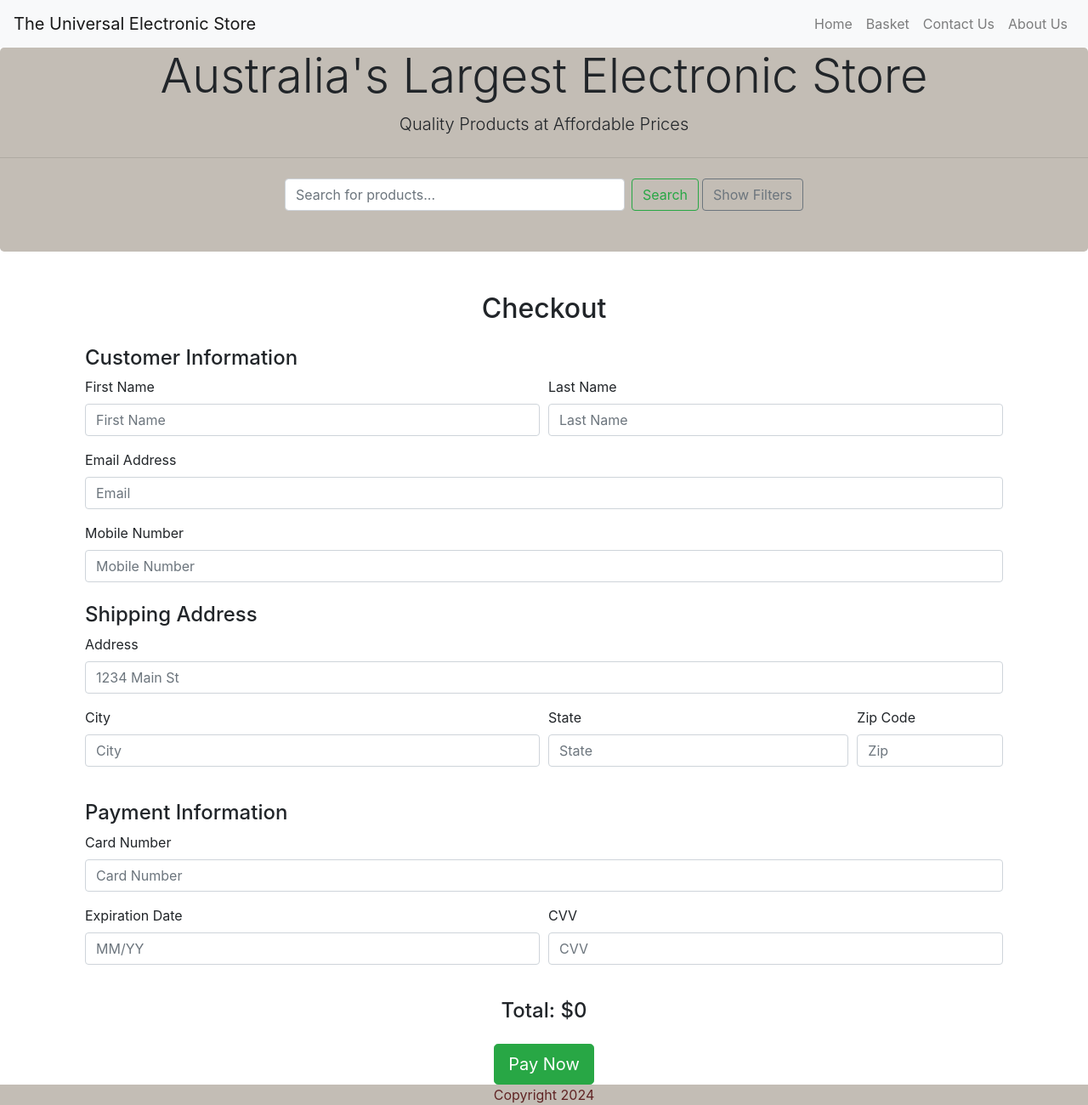
After one commit to aniketkhot/AssignmentRWD, a Flask app: page /checkout in a window 1280 px wide. The commit adds this page. Shown: the whole page at 85% size. Run offline with Flask 3, Linux system fonts and the light colour scheme.

Commit message:
all done

```diff
--- a/SAElectronis/model.py
+++ b/SAElectronis/model.py
@@ -1,7 +1,7 @@
 from . import db
 from datetime import date
 
-# Many-to-Many Association Table for Orders and Products
+
 order_products = db.Table(
     'order_products',
     db.Column('order_id', db.Integer, db.ForeignKey('orders.order_id'), primary_key=True),
@@ -25,6 +25,7 @@ class Product(db.Model):
     battery = db.Column(db.String(50), nullable=True)
     release_date = db.Column(db.Date, default=date.today)
     image = db.Column(db.String(100), nullable=True)
+    brand_name = db.Column(db.String(50),nullable= True)
 
     def __repr__(self):
         return f"<Product {self.product_id}: {self.name}, Price: {self.price}>"
@@ -34,7 +35,7 @@ class Order(db.Model):
     __tablename__ = 'orders'
 
     order_id = db.Column(db.Integer, primary_key=True)
-    product_quantity_limit = db.Column(db.Integer, nullable=False)
+    product_quantity = db.Column(db.Integer, nullable=False)
     total_cost = db.Column(db.Float, nullable=True)
     products = db.relationship('Product', secondary=order_products, backref='orders')
     def __repr__(self):
--- a/SAElectronis/static/css/styles.css
+++ b/SAElectronis/static/css/styles.css
@@ -49,6 +49,12 @@
   padding: 10px;
   border-radius: 5px;
   padding-top: 40px;
-.footer-para{
+}
+  .footer-para{
   margin: 0;
 }
+
+#filterSection .btn {
+  min-width: 150px;
+  font-size: 1rem;
+}
--- a/SAElectronis/templates/base.html
+++ b/SAElectronis/templates/base.html
@@ -1,27 +1,22 @@
 <!DOCTYPE html>
 <html lang="en">
+
 <head>
   <meta charset="UTF-8" />
   <meta name="viewport" content="width=device-width, initial-scale=1.0" />
   <title>Universal e-store</title>
-    <!-- Bootstrap CSS -->
-    <link rel="stylesheet" href="https://cdn.jsdelivr.net/npm/bootstrap@4.6.2/dist/css/bootstrap.min.css" integrity="sha384-xOolHFLEh07PJGoPkLv1IbcEPTNtaed2xpHsD9ESMhqIYd0nLMwNLD69Npy4HI+N" crossorigin="anonymous">
+
+  <link rel="stylesheet" href="https://cdn.jsdelivr.net/npm/bootstrap@4.6.2/dist/css/bootstrap.min.css"
+    integrity="sha384-xOolHFLEh07PJGoPkLv1IbcEPTNtaed2xpHsD9ESMhqIYd0nLMwNLD69Npy4HI+N" crossorigin="anonymous">
 
   <link rel="stylesheet" href="{{ url_for('static', filename='css/styles.css') }}">
 </head>
 
 <body>
-    <nav class="navbar navbar-expand-lg navbar-light bg-light">
+  <nav class="navbar navbar-expand-lg navbar-light bg-light sticky-top">
     <a class="navbar-brand" href="#">The Universal Electronic Store</a>
-      <button
-        class="navbar-toggler"
-        type="button"
-        data-toggle="collapse"
-        data-target="#navbarNav"
-        aria-controls="navbarNav"
-        aria-expanded="false"
-        aria-label="Toggle navigation"
-      >
+    <button class="navbar-toggler" type="button" data-toggle="collapse" data-target="#navbarNav"
+      aria-controls="navbarNav" aria-expanded="false" aria-label="Toggle navigation">
       <span class="navbar-toggler-icon"></span>
     </button>
     <div class="collapse navbar-collapse">
@@ -30,66 +25,83 @@
           <a class="nav-link" href="{{ url_for('main.index') }}">Home</a>
         </li>
         <li class="nav-item">
-            <a class="nav-link" href="{{ url_for('main.basket') }}">Basket</a>
+          <a class="nav-link" href="{{ url_for('main.basket') }}">
+            Basket
+            {% if g.basket_quantity > 0 %}
+              <span class="badge badge-danger">{{ g.basket_quantity }}</span>
+            {% endif %}
+          </a>
+        </li>
+        <li class="nav-item">
+          <a class="nav-link" href="{{ url_for('main.contact') }}">Contact Us</a>
+        </li>
+        <li class="nav-item">
+          <a class="nav-link" href="{{ url_for('main.about') }}">About Us</a>
         </li>
       </ul>
     </div>
 </nav>
+
 
   <div class="jumbotron text-center">
     <h1 class="display-4">Australia's Largest Electronic Store</h1>
     <p class="lead">Quality Products at Affordable Prices</p>
     <hr class="my-4" />
 
-      <!-- Search Form -->
+
     <div class="d-flex justify-content-center mb-3">
       <form class="form-inline" action="{{ url_for('main.index') }}" method="GET">
-          <input
-            class="form-control mr-sm-2"
-            type="search"
-            name="search"
-            placeholder="Search for products..."
-          />
+        <input class="form-control mr-sm-2" type="search" name="search" placeholder="Search for products..." />
         <button class="btn btn-outline-success" type="submit">Search</button>
       </form>
+      <button class="btn btn-outline-secondary ml-1" type="button" data-toggle="collapse" data-target="#filterSection"
+        aria-expanded="false" aria-controls="filterSection">
+        Show Filters
+      </button>
     </div>
 
-      <!-- Filter Section Toggle Button -->
-      <button
-        class="btn btn-secondary mb-3"
-        type="button"
-        data-toggle="collapse"
-        data-target="#filterSection"
-        aria-expanded="false"
-        aria-controls="filterSection"
-      >
-        Show Filters
+
+    <div class="collapse" id="filterSection">
+      <div class="d-flex justify-content-center mt-3">
+
+        <a href="{{ url_for('main.index', sort='low_to_high') }}" class="btn btn-outline-secondary mx-2">Price Low to
+          High</a>
+        <a href="{{ url_for('main.index', sort='high_to_low') }}" class="btn btn-outline-secondary mx-2">Price High to
+          Low</a>
+
+        <!-- Brand Dropdown -->
+        <div class="btn-group mx-2">
+          <button type="button" class="btn btn-outline-secondary dropdown-toggle" data-toggle="dropdown"
+            aria-haspopup="true" aria-expanded="false">
+            Brand
           </button>
+          <div class="dropdown-menu">
+            <a class="dropdown-item" href="{{ url_for('main.index', brand='Samsung') }}">Samsung</a>
+            <a class="dropdown-item" href="{{ url_for('main.index', brand='Apple') }}">Apple</a>
+            <a class="dropdown-item" href="{{ url_for('main.index', brand='Sony') }}">Sony</a>
+          </div>
 
-      <!-- Filter Section Content -->
-      <div class="collapse" id="filterSection">
-        <div class="card card-body">
-          <h5>Filter by:</h5>
-          <div class="row">
-            <!-- Sort Options -->
-            <div class="col-md-6 mb-2">
-              <h6>Price</h6>
-              <a class="btn btn-link" href="{{ url_for('main.index', sort='high_to_low') }}">High to Low</a>
-              <a class="btn btn-link" href="{{ url_for('main.index', sort='low_to_high') }}">Low to High</a>
+
         </div>
-            <!-- Brand Filter -->
-            <div class="col-md-6 mb-2">
-              <h6>Brand</h6>
-              <form action="{{ url_for('main.index') }}" method="GET">
-                <input type="hidden" name="sort" value="{{ request.args.get('sort') }}">
-                <input class="form-control" type="text" name="brand" placeholder="Enter brand name..." />
-                <button class="btn btn-primary mt-2" type="submit">Apply</button>
-              </form>
+        <!-- Recent Launches Dropdown -->
+        <div class="btn-group mx-2">
+          <button type="button" class="btn btn-outline-secondary dropdown-toggle" data-toggle="dropdown"
+            aria-haspopup="true" aria-expanded="false">
+            Recent Launches
+          </button>
+          <div class="dropdown-menu">
+            <a class="dropdown-item" href="{{ url_for('main.index', recent_launches='3_months') }}">Last 3 Months</a>
+            <a class="dropdown-item" href="{{ url_for('main.index', recent_launches='6_months') }}">Last 6 Months</a>
+            <a class="dropdown-item" href="{{ url_for('main.index', recent_launches='1_year') }}">Last 1 Year</a>
+            <a class="dropdown-item" href="{{ url_for('main.index', recent_launches='3_years') }}">Last 3 Years</a>
+            <a class="dropdown-item" href="{{ url_for('main.index', recent_launches='5_years') }}">Last 5 Years</a>
+            <a class="dropdown-item" href="{{ url_for('main.index', recent_launches='all_time') }}">All Time</a>
           </div>
         </div>
       </div>
     </div>
   </div>
+
 
   <div class="container">
     {% block main %}
@@ -103,17 +115,13 @@
     </div>
   </footer>
 
-        <!-- Optional JavaScript; choose one of the two! -->
+  <script src="https://cdn.jsdelivr.net/npm/jquery@3.5.1/dist/jquery.slim.min.js"
+    integrity="sha384-DfXdz2htPH0lsSSs5nCTpuj/zy4C+OGpamoFVy38MVBnE+IbbVYUew+OrCXaRkfj"
+    crossorigin="anonymous"></script>
+  <script src="https://cdn.jsdelivr.net/npm/bootstrap@4.6.2/dist/js/bootstrap.bundle.min.js"
+    integrity="sha384-Fy6S3B9q64WdZWQUiU+q4/2Lc9npb8tCaSX9FK7E8HnRr0Jz8D6OP9dO5Vg3Q9ct"
+    crossorigin="anonymous"></script>
 
-    <!-- Option 1: jQuery and Bootstrap Bundle (includes Popper) -->
-    <script src="https://cdn.jsdelivr.net/npm/jquery@3.5.1/dist/jquery.slim.min.js" integrity="sha384-DfXdz2htPH0lsSSs5nCTpuj/zy4C+OGpamoFVy38MVBnE+IbbVYUew+OrCXaRkfj" crossorigin="anonymous"></script>
-    <script src="https://cdn.jsdelivr.net/npm/bootstrap@4.6.2/dist/js/bootstrap.bundle.min.js" integrity="sha384-Fy6S3B9q64WdZWQUiU+q4/2Lc9npb8tCaSX9FK7E8HnRr0Jz8D6OP9dO5Vg3Q9ct" crossorigin="anonymous"></script>
+</body>
 
-    <!-- Option 2: Separate Popper and Bootstrap JS -->
-    <!--
-    <script src="https://cdn.jsdelivr.net/npm/jquery@3.5.1/dist/jquery.slim.min.js" integrity="sha384-DfXdz2htPH0lsSSs5nCTpuj/zy4C+OGpamoFVy38MVBnE+IbbVYUew+OrCXaRkfj" crossorigin="anonymous"></script>
-    <script src="https://cdn.jsdelivr.net/npm/popper.js@1.16.1/dist/umd/popper.min.js" integrity="sha384-9/reFTGAW83EW2RDu2S0VKaIzap3H66lZH81PoYlFhbGU+6BZp6G7niu735Sk7lN" crossorigin="anonymous"></script>
-    <script src="https://cdn.jsdelivr.net/npm/bootstrap@4.6.2/dist/js/bootstrap.min.js" integrity="sha384-+sLIOodYLS7CIrQpBjl+C7nPvqq+FbNUBDunl/OZv93DB7Ln/533i8e/mZXLi/P+" crossorigin="anonymous"></script>
-    -->
-  </body>
 </html>
--- /dev/null
+++ b/SAElectronis/templates/checkout.html
@@ -0,0 +1,73 @@
+{% extends 'base.html' %}
+
+{% block main %}
+<div class="container mt-5">
+    <h2 class="text-center mb-4">Checkout</h2>
+    <form action="" method="post">
+        <!-- Customer Information Section -->
+        <h4>Customer Information</h4>
+        <div class="form-row">
+            <div class="form-group col-md-6">
+                <label for="firstName">First Name</label>
+                <input type="text" class="form-control" id="firstName" name="firstName" placeholder="First Name" required>
+            </div>
+            <div class="form-group col-md-6">
+                <label for="lastName">Last Name</label>
+                <input type="text" class="form-control" id="lastName" name="lastName" placeholder="Last Name" required>
+            </div>
+        </div>
+        <div class="form-group">
+            <label for="email">Email Address</label>
+            <input type="email" class="form-control" id="email" name="email" placeholder="Email" required>
+        </div>
+        <div class="form-group">
+            <label for="mobile">Mobile Number</label>
+            <input type="tel" class="form-control" id="mobile" name="mobile" placeholder="Mobile Number" required>
+        </div>
+
+        <!-- Address Section -->
+        <h4 class="mt-4">Shipping Address</h4>
+        <div class="form-group">
+            <label for="address">Address</label>
+            <input type="text" class="form-control" id="address" name="address" placeholder="1234 Main St" required>
+        </div>
+        <div class="form-row">
+            <div class="form-group col-md-6">
+                <label for="city">City</label>
+                <input type="text" class="form-control" id="city" name="city" placeholder="City" required>
+            </div>
+            <div class="form-group col-md-4">
+                <label for="state">State</label>
+                <input type="text" class="form-control" id="state" name="state" placeholder="State" required>
+            </div>
+            <div class="form-group col-md-2">
+                <label for="zip">Zip Code</label>
+                <input type="text" class="form-control" id="zip" name="zip" placeholder="Zip" required>
+            </div>
+        </div>
+
+        <!-- Payment Information Section -->
+        <h4 class="mt-4">Payment Information</h4>
+        <div class="form-group">
+            <label for="cardNumber">Card Number</label>
+            <input type="text" class="form-control" id="cardNumber" name="cardNumber" placeholder="Card Number" required>
+        </div>
+        <div class="form-row">
+            <div class="form-group col-md-6">
+                <label for="expirationDate">Expiration Date</label>
+                <input type="text" class="form-control" id="expirationDate" name="expirationDate" placeholder="MM/YY" required>
+            </div>
+            <div class="form-group col-md-6">
+                <label for="cvv">CVV</label>
+                <input type="text" class="form-control" id="cvv" name="cvv" placeholder="CVV" required>
+            </div>
+        </div>
+
+         <!-- Total Cost Display -->
+         <div class="mt-4 text-center">
+            <h4>Total: ${{ total_cost }}</h4>
+            <button type="submit" class="btn btn-success btn-lg mt-3">Pay Now</button>
+        </div>
+    </form>
+</div>
+{% endblock %}
--- a/SAElectronis/templates/details.html
+++ b/SAElectronis/templates/details.html
@@ -19,7 +19,9 @@
             <li>Battery: {{product.battery}}</li>
             <li>Release date: {{product.productReleaseDate}}</li>
           </ul>
-          <button class="btn btn-primary">Add to Basket</button>
+          <form action="{{ url_for('main.add_to_basket', product_id=product.product_id) }}" method="POST">
+                  <button class="btn btn-outline-success mt-2">Add to Basket</button>
+                </form>
         </div>
       </div>
     </div>
--- a/SAElectronis/templates/index.html
+++ b/SAElectronis/templates/index.html
@@ -14,9 +14,9 @@
                 <h5 class="card-title">{{ product.name }}</h5>
                 <p class="card-text">{{ product.description }}</p>
                 <p>Price: ${{ product.price }}</p>
-                <a href="{{ url_for('main.details', product_id=product.product_id) }}" class="btn btn-primary">View Details</a>
+                <a href="{{ url_for('main.details', product_id=product.product_id) }}" class="btn btn-outline-primary">View Details</a>
                 <form action="{{ url_for('main.add_to_basket', product_id=product.product_id) }}" method="POST">
-                  <button class="btn btn-success mt-2">Add to Basket</button>
+                  <button class="btn btn-outline-success mt-2">Add to Basket</button>
                 </form>
               </div>
             </div>
--- a/SAElectronis/views.py
+++ b/SAElectronis/views.py
@@ -1,15 +1,28 @@
-from flask import Blueprint, render_template, request, session, flash, redirect, url_for, abort
+from flask import Blueprint, render_template, request, session, flash, redirect, url_for, abort, g
 from .model import Product, Order, order_products
 from . import db
+from datetime import datetime, timedelta
+
 
 bp = Blueprint('main', __name__)
 
-# Index page displaying all products with search and filter functionality
+
+@bp.before_app_request
+def load_basket_quantity():
+    order_id = session.get('order_id')
+    if order_id:
+        order = db.session.get(Order, order_id)
+        g.basket_quantity = order.product_quantity if order else 0
+    else:
+        g.basket_quantity = 0
+
+# Index page
 @bp.route('/')
 def index():
     search_query = request.args.get('search')
     sort_option = request.args.get('sort')
-    brand = request.args.get('brand')
+    brand = request.args.get('brand')  # Get brand parameter from URL
+    recent_launches = request.args.get('recent_launches')  # Get recent_launches parameter
 
     # Start with base query for all products
     query = db.select(Product)
@@ -20,10 +33,32 @@ def index():
 
     # Apply brand filter if a brand is specified
     if brand:
-        query = query.where(Product.brand.ilike(f"%{brand}%"))
+        query = query.where(Product.name.ilike(f"%{brand}%"))
 
-    # Apply sorting based on user selection
-    if sort_option == 'high_to_low':
+    # Apply recent launches filter with specified time frame
+    if recent_launches:
+        # Define the time frame based on the recent_launches parameter
+        if recent_launches == '3_months':
+            time_threshold = datetime.now() - timedelta(days=90)
+        elif recent_launches == '6_months':
+            time_threshold = datetime.now() - timedelta(days=180)
+        elif recent_launches == '1_year':
+            time_threshold = datetime.now() - timedelta(days=365)
+        elif recent_launches == '3_years':
+            time_threshold = datetime.now() - timedelta(days=365 * 3)
+        elif recent_launches == '5_years':
+            time_threshold = datetime.now() - timedelta(days=365 * 5)
+        elif recent_launches == 'all_time':
+            time_threshold = None  # No date filter for all time
+        else:
+            time_threshold = None
+        # Filter products by release date if a valid time frame is set
+        if time_threshold:
+            query = query.where(Product.release_date >= time_threshold)
+            query = query.order_by(Product.release_date.desc())  # Order by release date, newest first
+
+    # Apply sorting based on user selection if recent_launches is not set
+    elif sort_option == 'high_to_low':
         query = query.order_by(Product.price.desc())
     elif sort_option == 'low_to_high':
         query = query.order_by(Product.price.asc())
@@ -42,39 +77,38 @@ def details(product_id):
 # Add product to basket
 @bp.route('/add_to_basket/<int:product_id>', methods=['POST'])
 def add_to_basket(product_id):
-    try:
-        basket_order = db.session.get(Order, session.get('order_id'))
 
-        if not basket_order:
-            basket_order = Order(product_quantity_limit=10, total_cost=0)
-            db.session.add(basket_order)
-            db.session.commit()
-            session['order_id'] = basket_order.order_id
+    basket_order = db.session.get(Order, session.get('order_id'))
 
-        existing_product = db.session.execute(
-            db.select(order_products).filter_by(order_id=basket_order.order_id, product_id=product_id)
-        ).fetchone()
+    if not basket_order:
+        basket_order = Order(product_quantity=0, total_cost=0)
+        db.session.add(basket_order)
+        db.session.commit()
+        session['order_id'] = basket_order.order_id
 
-        if existing_product:
-            db.session.execute(
-                db.update(order_products)
-                .where(order_products.c.order_id == basket_order.order_id, order_products.c.product_id == product_id)
-                .values(quantity=existing_product.quantity + 1)
-            )
-        else:
-            db.session.execute(
-                order_products.insert().values(order_id=basket_order.order_id, product_id=product_id, quantity=1)
-            )
+    # Check if the product is already in the order
+    existing_product = db.session.execute(
+        db.select(order_products).filter_by(order_id=basket_order.order_id, product_id=product_id)
+    ).fetchone()
 
-        db.session.commit()
-        flash("Product added to basket successfully", "success")
-    except Exception as e:
-        db.session.rollback()
-        flash(f"An error occurred: {str(e)}", "error")
-    finally:
-        db.session.close()
+    if existing_product:
+        new_quantity = existing_product.quantity + 1
+        db.session.execute(
+            db.update(order_products)
+            .where(order_products.c.order_id == basket_order.order_id, order_products.c.product_id == product_id)
+            .values(quantity=new_quantity)
+        )
+    else:
+        db.session.execute(
+            order_products.insert().values(order_id=basket_order.order_id, product_id=product_id, quantity=1)
+        )
+    basket_order.product_quantity += 1
+    basket_order.total_cost += db.session.get(Product, product_id).price
+    db.session.commit()
 
+    flash("Product added to basket successfully", "success")
     return redirect(url_for('main.index'))
+
 
 # View basket
 @bp.route('/basket')
@@ -93,8 +127,13 @@ def basket():
         .where(order_products.c.order_id == order_id)
     ).all()
 
+    # Calculate the total cost and total quantity
     total_cost = sum(product.price * quantity for product, quantity in products)
+    total_quantity = sum(quantity for _, quantity in products)
+
+    # Update the order with the calculated total cost and total quantity
     order.total_cost = total_cost
+    order.product_quantity = total_quantity
     db.session.commit()
 
     return render_template('basket.html', products=products, total_cost=total_cost)
@@ -117,10 +156,13 @@ def update_quantity(product_id, action):
 
     if action == "increment":
         new_quantity = current_quantity + 1
+        quantity_change = 1
     elif action == "decrement" and current_quantity > 1:
         new_quantity = current_quantity - 1
+        quantity_change = -1
     else:
         new_quantity = current_quantity
+        quantity_change = 0
 
     db.session.execute(
         db.update(order_products)
@@ -128,11 +170,14 @@ def update_quantity(product_id, action):
         .values(quantity=new_quantity)
     )
 
+    # Update order total cost and quantity
     order = db.session.get(Order, order_id)
-    order.total_cost += (new_quantity - current_quantity) * product.price
+    order.total_cost += quantity_change * product.price
+    order.product_quantity += quantity_change
     db.session.commit()
 
     return redirect(url_for('main.basket'))
+
 
 # Remove product from basket
 @bp.route('/remove_from_basket/<int:product_id>', methods=['POST'])
@@ -161,8 +206,28 @@ def remove_from_basket(product_id):
         )
     )
 
+    # Update order's total cost and total quantity
     order.total_cost -= product.price * quantity
+    order.product_quantity -= quantity
     db.session.commit()
 
     flash(f'Removed {product.name} from basket.')
     return redirect(url_for('main.basket'))
+
+
+# Contact Us route
+@bp.route('/contact')
+def contact():
+    return render_template('contactUs.html')
+
+# Checkout route
+@bp.route('/checkout')
+def checkout():
+    # Retrieve total cost from the GET request or set default if not present
+    total_cost = request.args.get('total_cost', type=float, default=0)
+    return render_template('checkout.html', total_cost=total_cost)
+
+# About Us route
+@bp.route('/about')
+def about():
+    return render_template('aboutUs.html')
```
Also changed, not shown: SAElectronis/templates/aboutUs.html (+50 -14 lines), SAElectronis/templates/basket.html (+7 -4 lines), SAElectronis/templates/contactUs.html (+18 -42 lines), instance/saelectronics.sqlite. Lines whose indentation alone changed are shown as unchanged.
